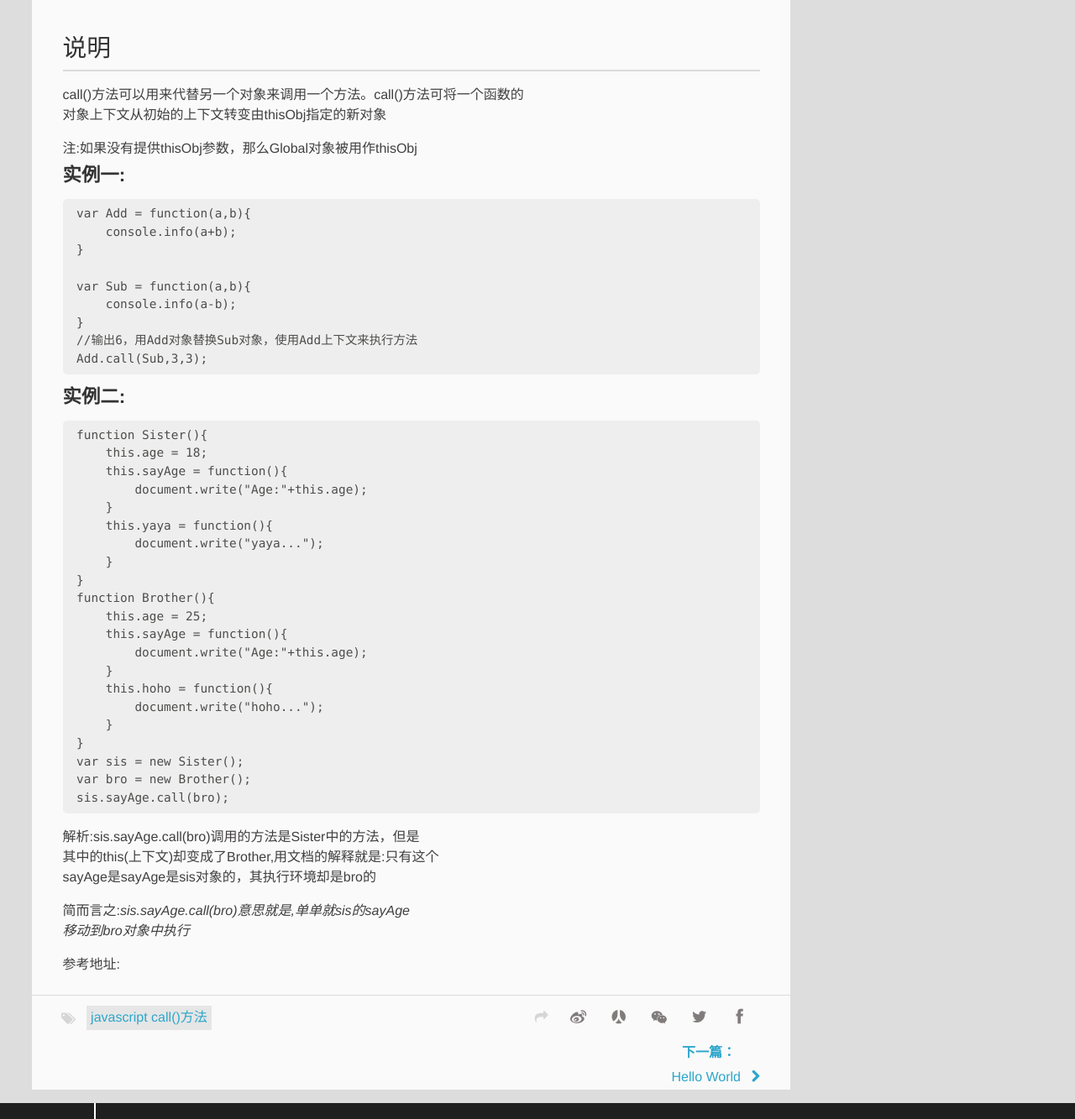
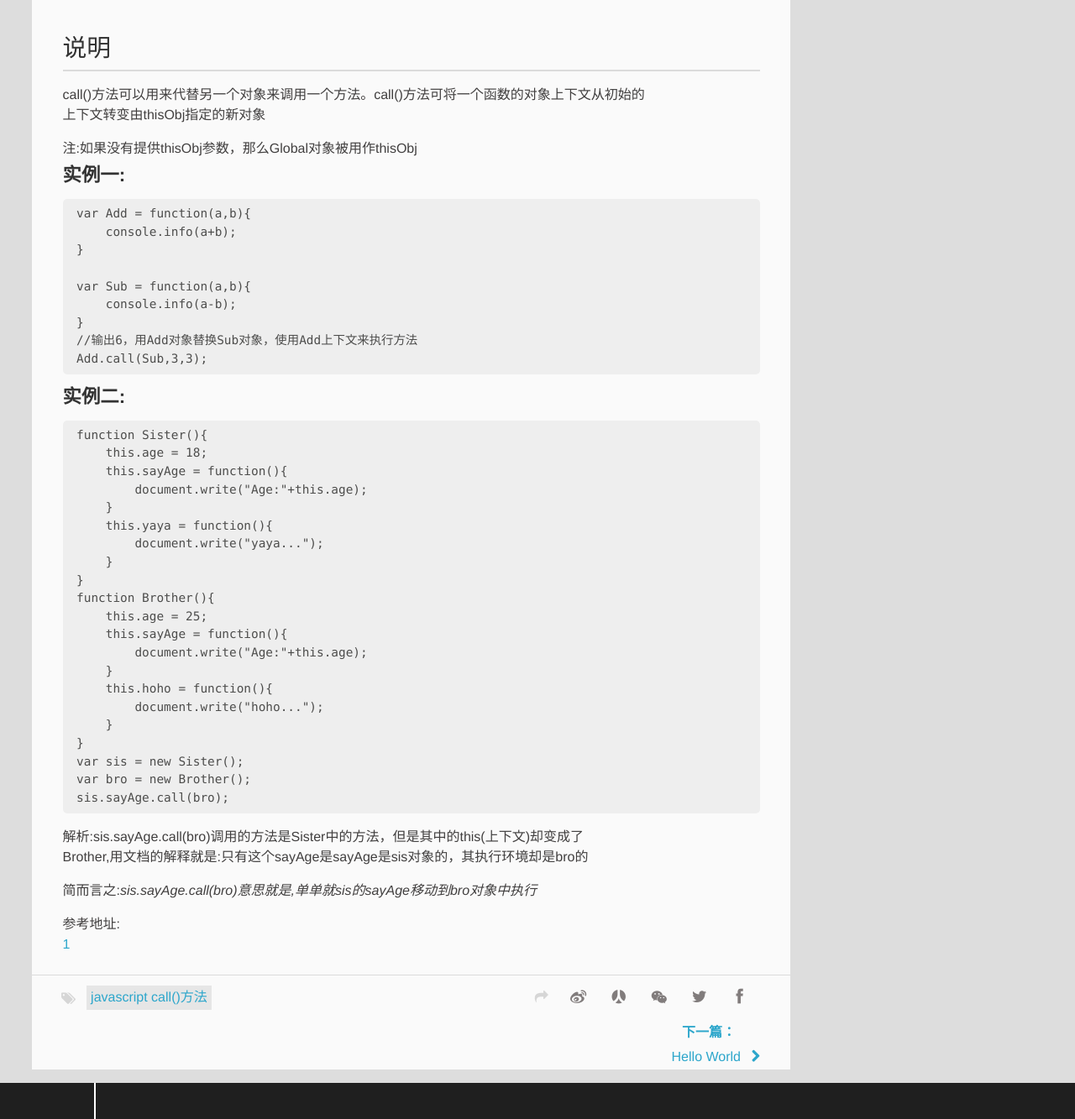
Before and after one commit to SUNOW2/SUNOW2.github.io, a plain HTML site: page 2017/03/19/call/index.html in a window 1280 px wide. Shown: the part 841-2174 px from the top of the page at 84% size. Drawn offline with Linux system fonts and the light colour scheme; a script that the page names is missing.

Commit message:
Site updated: 2017-03-20 09:25:40

```diff
--- a/2017/03/19/call/index.html
+++ b/2017/03/19/call/index.html
@@ -23,7 +23,7 @@
 用法call([thisObj[,arg1[arg2[,[,…argN]]]]]);
 参数thisObj: 可选项，将被当作当前对象的对象arg1,arg2,…,argN: 可选项，被传递方法的参数序列
 说明call()方法可以用来代替另一个对象来调用一个方法。call()方法可将一个函数的对象上下文从">
-<meta property="og:updated_time" content="2017-03-20T01:07:04.000Z">
+<meta property="og:updated_time" content="2017-03-20T01:24:42.679Z">
 <meta name="twitter:card" content="summary">
 <meta name="twitter:title" content="javascript call()方法">
 <meta name="twitter:description" content="javascript call()方法定义调用一个对象的一个方法，以另一个对象替换当前对象
@@ -112,7 +112,7 @@
 		<h1 id="javascript-call-方法"><a href="#javascript-call-方法" class="headerlink" title="javascript call()方法"></a>javascript call()方法</h1><h2 id="定义"><a href="#定义" class="headerlink" title="定义"></a>定义</h2><p>调用一个对象的一个方法，以另一个对象替换当前对象</p>
 <h2 id="用法"><a href="#用法" class="headerlink" title="用法"></a>用法</h2><p>call([thisObj[,arg1[arg2[,[,…argN]]]]]);</p>
 <h2 id="参数"><a href="#参数" class="headerlink" title="参数"></a>参数</h2><p>thisObj: 可选项，将被当作当前对象的对象<br>arg1,arg2,…,argN: 可选项，被传递方法的参数序列  </p>
-<h2 id="说明"><a href="#说明" class="headerlink" title="说明"></a>说明</h2><p>call()方法可以用来代替另一个对象来调用一个方法。call()方法可将一个函数的<br>对象上下文从初始的上下文转变由thisObj指定的新对象  </p>
+<h2 id="说明"><a href="#说明" class="headerlink" title="说明"></a>说明</h2><p>call()方法可以用来代替另一个对象来调用一个方法。call()方法可将一个函数的对象上下文从初始的<br>上下文转变由thisObj指定的新对象  </p>
 <p>注:如果没有提供thisObj参数，那么Global对象被用作thisObj</p>
 <h4 id="实例一"><a href="#实例一" class="headerlink" title="实例一:"></a><strong>实例一:</strong></h4><pre><code>var Add = function(a,b){
     console.info(a+b);
@@ -144,9 +144,9 @@ function Brother(){
 var sis = new Sister();
 var bro = new Brother();
 sis.sayAge.call(bro);
-</code></pre><p>解析:sis.sayAge.call(bro)调用的方法是Sister中的方法，但是<br>其中的this(上下文)却变成了Brother,用文档的解释就是:只有这个<br>sayAge是sayAge是sis对象的，其执行环境却是bro的</p>
-<p>简而言之:<em>sis.sayAge.call(bro)意思就是,单单就sis的sayAge<br>移动到bro对象中执行</em></p>
-<p>参考地址:  </p>
+</code></pre><p>解析:sis.sayAge.call(bro)调用的方法是Sister中的方法，但是其中的this(上下文)却变成了<br>Brother,用文档的解释就是:只有这个sayAge是sayAge是sis对象的，其执行环境却是bro的</p>
+<p>简而言之:<em>sis.sayAge.call(bro)意思就是,单单就sis的sayAge移动到bro对象中执行</em></p>
+<p>参考地址:<br><a href="http://blog.csdn.net/longjuesi/article/details/29859599" target="_blank" rel="external">1</a></p>
 
 	</div>
 		<footer class="article-footer clearfix">
--- a/index.html
+++ b/index.html
@@ -94,7 +94,7 @@
         <h1 id="javascript-call-方法"><a href="#javascript-call-方法" class="headerlink" title="javascript call()方法"></a>javascript call()方法</h1><h2 id="定义"><a href="#定义" class="headerlink" title="定义"></a>定义</h2><p>调用一个对象的一个方法，以另一个对象替换当前对象</p>
 <h2 id="用法"><a href="#用法" class="headerlink" title="用法"></a>用法</h2><p>call([thisObj[,arg1[arg2[,[,…argN]]]]]);</p>
 <h2 id="参数"><a href="#参数" class="headerlink" title="参数"></a>参数</h2><p>thisObj: 可选项，将被当作当前对象的对象<br>arg1,arg2,…,argN: 可选项，被传递方法的参数序列  </p>
-<h2 id="说明"><a href="#说明" class="headerlink" title="说明"></a>说明</h2><p>call()方法可以用来代替另一个对象来调用一个方法。call()方法可将一个函数的<br>对象上下文从初始的上下文转变由thisObj指定的新对象  </p>
+<h2 id="说明"><a href="#说明" class="headerlink" title="说明"></a>说明</h2><p>call()方法可以用来代替另一个对象来调用一个方法。call()方法可将一个函数的对象上下文从初始的<br>上下文转变由thisObj指定的新对象  </p>
 <p>注:如果没有提供thisObj参数，那么Global对象被用作thisObj</p>
 <h4 id="实例一"><a href="#实例一" class="headerlink" title="实例一:"></a><strong>实例一:</strong></h4><pre><code>var Add = function(a,b){
     console.info(a+b);
@@ -126,9 +126,9 @@ function Brother(){
 var sis = new Sister();
 var bro = new Brother();
 sis.sayAge.call(bro);
-</code></pre><p>解析:sis.sayAge.call(bro)调用的方法是Sister中的方法，但是<br>其中的this(上下文)却变成了Brother,用文档的解释就是:只有这个<br>sayAge是sayAge是sis对象的，其执行环境却是bro的</p>
-<p>简而言之:<em>sis.sayAge.call(bro)意思就是,单单就sis的sayAge<br>移动到bro对象中执行</em></p>
-<p>参考地址:  </p>
+</code></pre><p>解析:sis.sayAge.call(bro)调用的方法是Sister中的方法，但是其中的this(上下文)却变成了<br>Brother,用文档的解释就是:只有这个sayAge是sayAge是sis对象的，其执行环境却是bro的</p>
+<p>简而言之:<em>sis.sayAge.call(bro)意思就是,单单就sis的sayAge移动到bro对象中执行</em></p>
+<p>参考地址:<br><a href="http://blog.csdn.net/longjuesi/article/details/29859599" target="_blank" rel="external">1</a></p>
 
 
 
```
